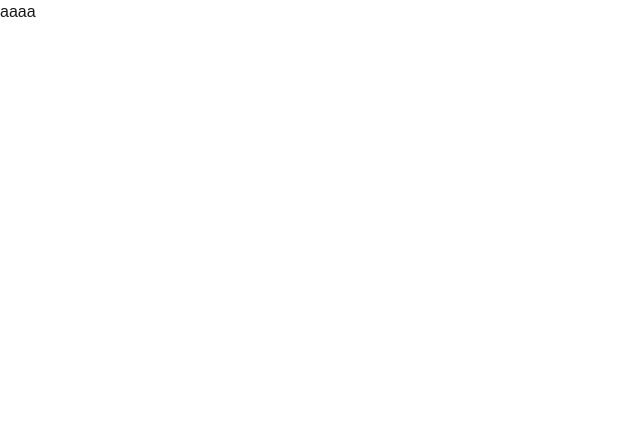
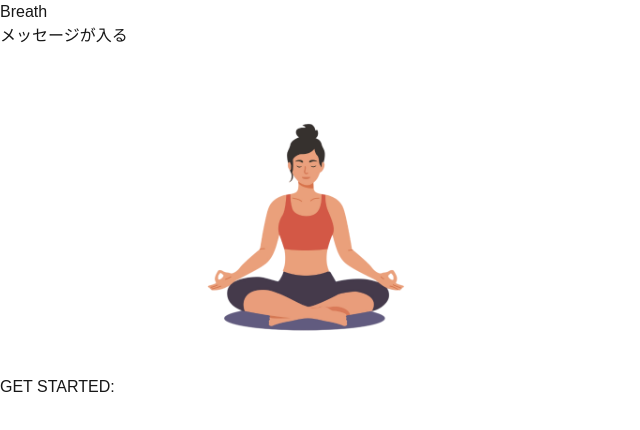
Before and after one commit to ikehatakasumi-del/breath-app, a Next.js app: page / in a window 1280 px wide. Shown: the top 430 px of the page, without its empty margins (0-640 px from the left). Built offline with nearby package versions, Linux system fonts and the light colour scheme.

Commit message:
画像を入れる

```diff
--- a/app/page.js
+++ b/app/page.js
@@ -3,7 +3,13 @@ import Image from "next/image";
 export default function Home() {
   return (
     <div>
-      <h1>aaaa</h1>
+      <div>
+        <h1>Breath</h1>
+        <p>メッセージが入る</p>
+      </div>
+      <Image src="/Image/meditate.png" alt="瞑想する女性" width="600" height="400"/>
+      <button>GET STARTED</button>
+      <button>:</button>
     </div>
   );
 }
```
Also changed, not shown: app/achievements/layout.js (added), app/achievements/page.js (added), public/Image/meditate.png (added).
